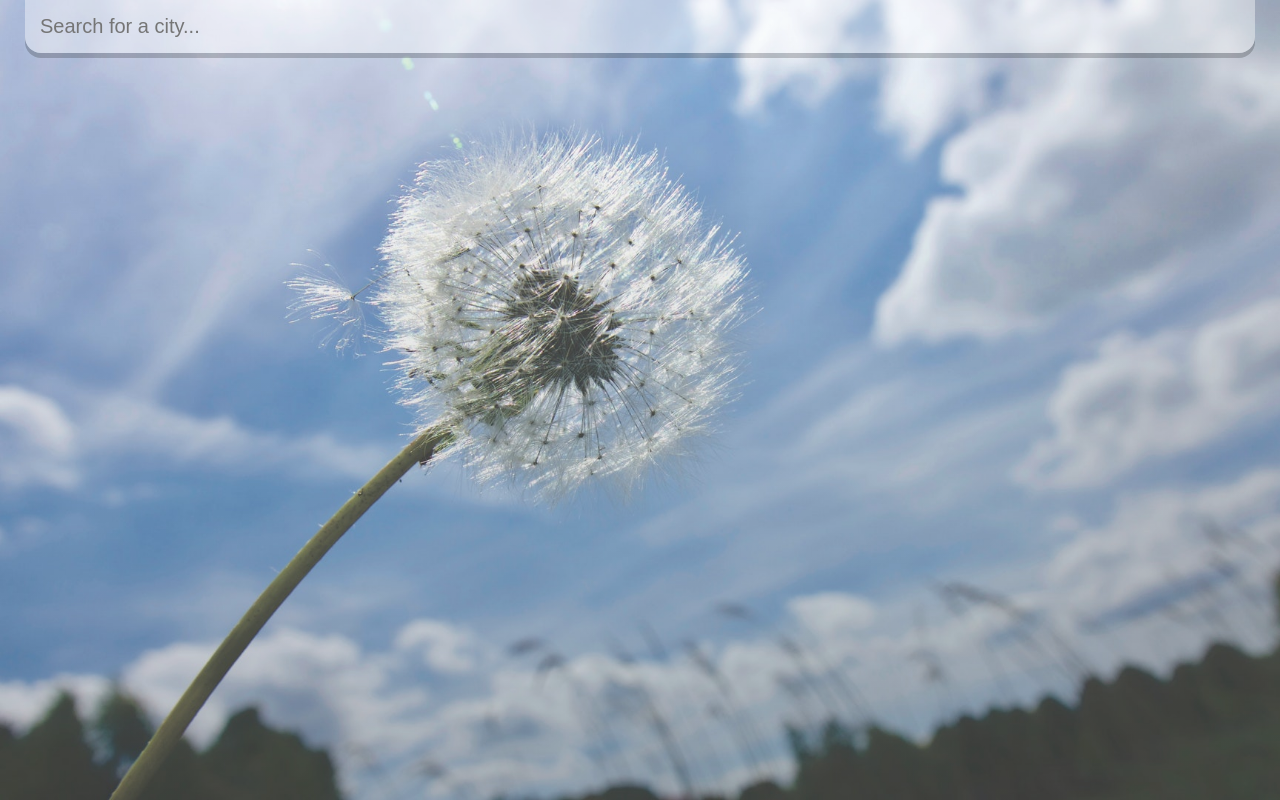
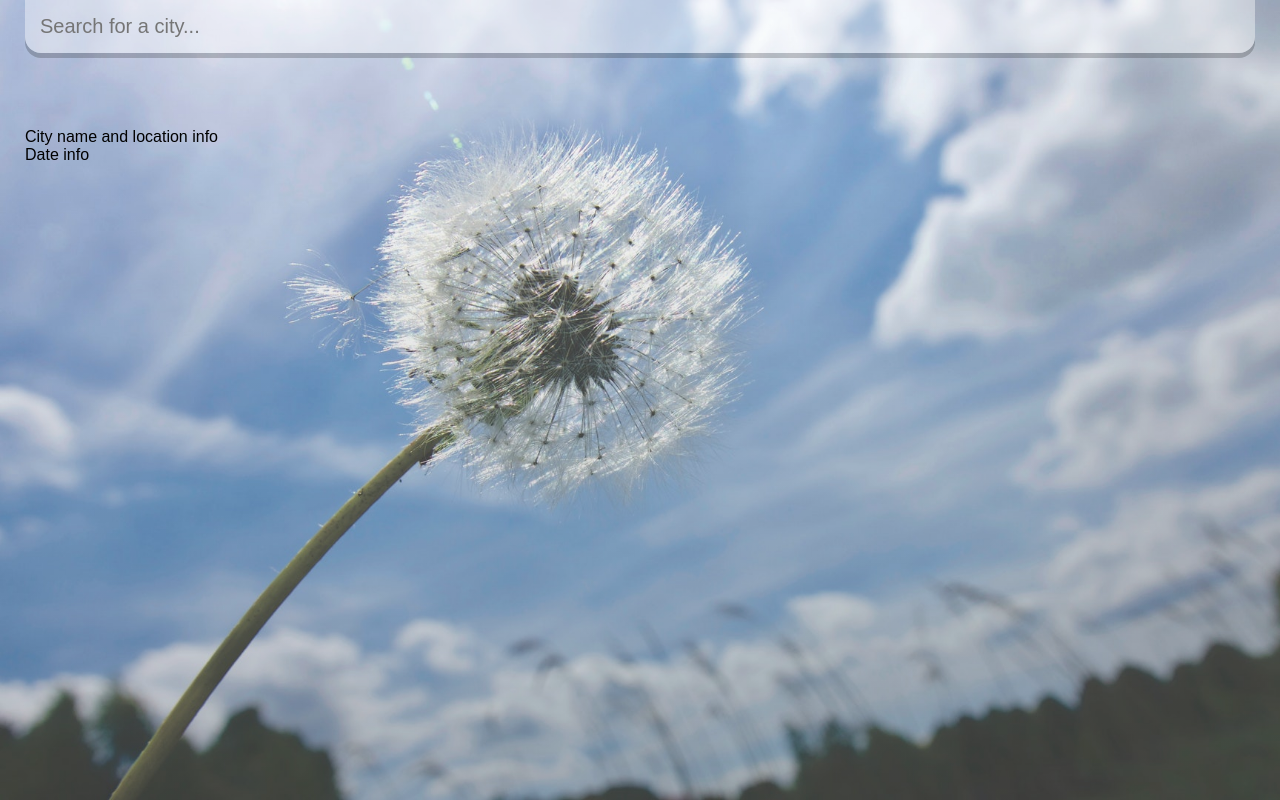
Before and after one commit to AbdelrhmanHamouda/WeatherApp-weatherUIService, a React (Create React App) app: page / in a window 1280 px wide. Built offline with nearby package versions, Linux system fonts and the light colour scheme.

Commit message:
Add location and date container

```diff
--- a/src/App.js
+++ b/src/App.js
@@ -13,6 +13,10 @@ function App() {
             placeholder="Search for a city..."
           />
         </div>
+        <div className="location-box">
+          <div className="location">City name and location info</div>
+          <div className="date">Date info</div>
+        </div>
       </main>
     </div>
   );
```
Also changed, not shown: 1 other file (tests, documents, lock files or other folders).
